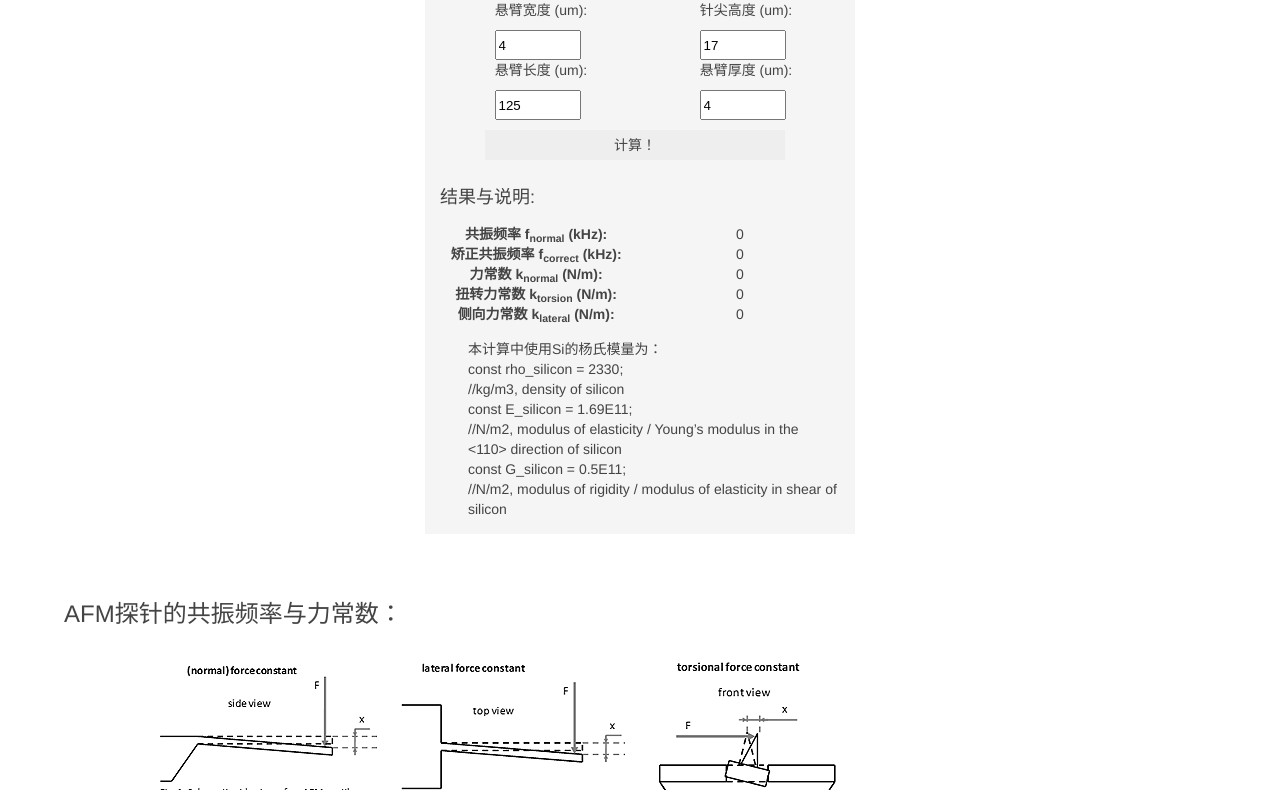
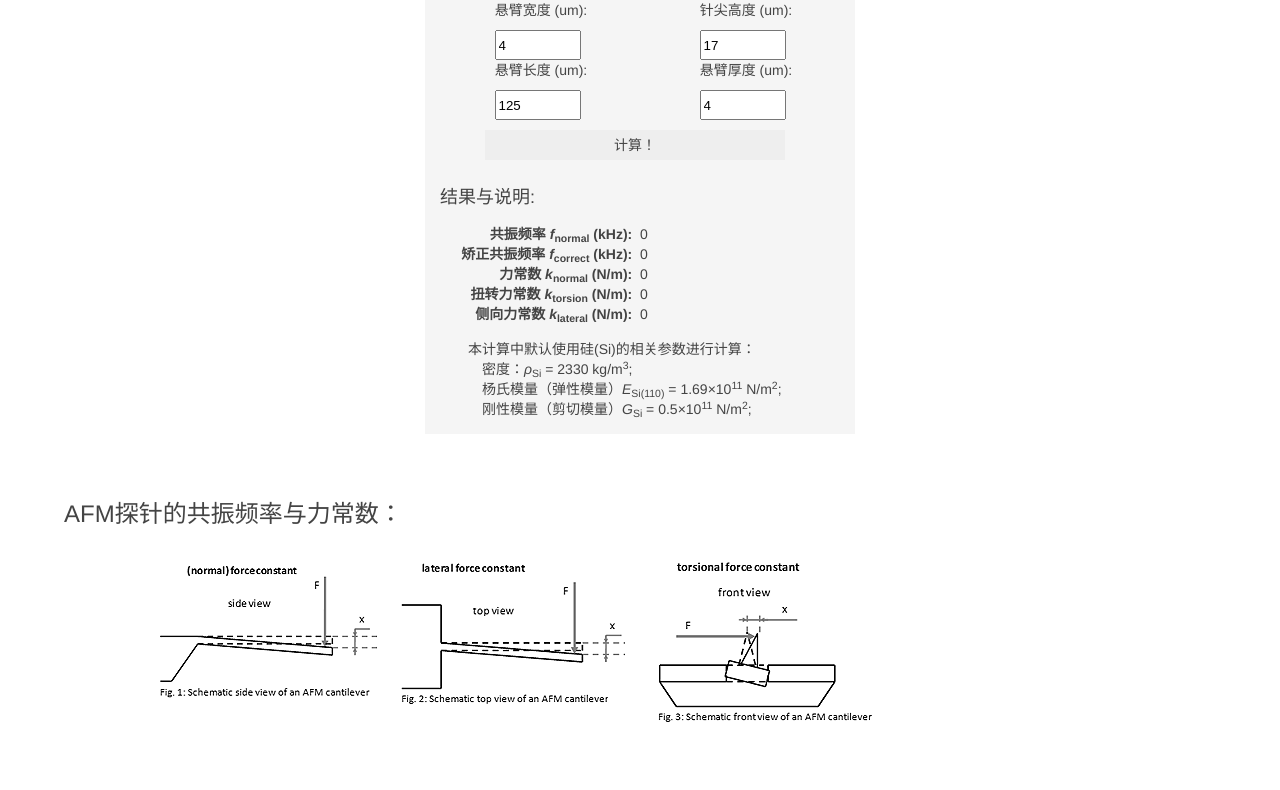
Before and after one commit to lsforusual/afmParasCalc, a plain HTML site: page index.html in a window 1280 px wide. Shown: the part 155-945 px from the top of the page. Drawn offline with Linux system fonts and the light colour scheme.

Commit message:
modified style

```diff
--- a/css/style.css
+++ b/css/style.css
@@ -10,11 +10,12 @@
     max-width: 300px;
 }
 dl>dd{
-    text-align: center;
+    padding-left: 10%;
+    text-align: left;
     width: 20%;
 }
 dl>dt{
-    text-align: center;
+    text-align: right;
     width: 60%;
 }
 label{
--- a/index.html
+++ b/index.html
@@ -58,7 +58,7 @@
 
         <!--- Calc Part ---->
         <div id="mainPanel" class="uk-panel uk-panel-box uk-container-center uk-text-center">
-            <h1 id="panelTitle">AFM 力常数估算<sup><a href="#Ref">[Ref]</a></sup></h1>
+            <h1 id="panelTitle">AFM 力常数估算<sup><a href="#Ref" >[1]</a></sup></h1>
             <ul id="calc" class="uk-grid uk-grid-small uk-grid-width-medium-1-2 uk-grid-width-small-1-1">
                 <li >
                     <label for="width" >悬臂宽度  (um):&nbsp;</label>
@@ -82,28 +82,30 @@
             <h3 class="uk-text-left">结果与说明:</h3>
 
             <dl id="result" class="uk-grid uk-grid-collapse uk-grid-width-medium-1-2 uk-grid-width-small-1-1">
-                    <dt>共振频率 f<sub>normal</sub>  (kHz): &nbsp;</dt><dd id="FreqNTM">0</dd>
-                    <dt>矫正共振频率 f<sub>correct</sub> (kHz): &nbsp;</dt>  <dd id="FreqWTM">0</dd>
-                    <dt>力常数 k<sub>normal</sub>  (N/m): &nbsp;</dt> <dd id="nFC">0</dd>
-                    <dt>扭转力常数 k<sub>torsion</sub> (N/m): &nbsp;</dt> <dd id="tFC">0</dd>
-                    <dt>侧向力常数 k<sub>lateral</sub> (N/m): &nbsp;</dt> <dd id="lFC">0</dd>
+                    <dt class="uk-text-center-small">共振频率 <i>f</i><sub>normal</sub>  (kHz): &nbsp;</dt>
+                        <dd id="FreqNTM" class="uk-text-center-small"> 0</dd>
+                    <dt class="uk-text-center-small">矫正共振频率 <i>f</i><sub>correct</sub> (kHz): &nbsp;</dt>
+                        <dd id="FreqWTM" class="uk-text-center-small">0</dd>
+                    <dt class="uk-text-center-small">力常数 <i>k</i><sub>normal</sub>  (N/m): &nbsp;</dt>
+                        <dd id="nFC" class="uk-text-center-small">0</dd>
+                    <dt class="uk-text-center-small">扭转力常数 <i>k</i><sub>torsion</sub> (N/m): &nbsp;</dt>
+                        <dd id="tFC" class="uk-text-center-small">0</dd>
+                    <dt class="uk-text-center-small">侧向力常数 <i>k</i><sub>lateral</sub> (N/m): &nbsp;</dt>
+                        <dd id="lFC" class="uk-text-center-small">0</dd>
             </dl>
 
             <p class="uk-text-left">
-            本计算中使用Si的杨氏模量为：<br>
-            const rho_silicon = 2330; <br>
-            //kg/m3,  density of silicon <br>
-            const E_silicon = 1.69E11; <br>
-            //N/m2, modulus of elasticity / Young’s modulus in the <110> direction of silicon<br>
-            const G_silicon = 0.5E11;<br>
-            //N/m2, modulus of rigidity / modulus of elasticity in shear of silicon<br>
-        </p>
+            本计算中默认使用硅(Si)的相关参数进行计算：<br>
+                &emsp;密度：<i>ρ</i><sub>Si</sub> = 2330 kg/m<sup>3</sup>; <br>
+                &emsp;杨氏模量（弹性模量）<i>E</i><sub>Si(110)</sub> = 1.69×10<sup>11</sup> N/m<sup>2</sup>; <br>
+                &emsp;刚性模量（剪切模量）<i>G</i><sub>Si</sub> = 0.5×10<sup>11</sup> N/m<sup>2</sup>;<br>
+            </p>
         </div>
 
         <div id="Intro" class="uk-panel-body uk-margin-large">
             <h2>AFM探针的共振频率与力常数：</h2>
             <p>
-                <img src="img/resonance-frequency-afm-cantilever.png" style="margin:auto,0"></sup>
+                <img src="img/resonance-frequency-afm-cantilever.png" style="margin: 0 auto;" /></sup>
 
             </p>
 
@@ -111,9 +113,9 @@
 
         <div id="Ref" class="uk-panel-body" >
             <h2>参考文献：</h2>
-            <p><a href="https://www.nanoandmore.com/more-about-afm-cantilevers" target="_blank">[1]：NanoAndMore网站</a>
+            <p>[1]：<a href="https://www.nanoandmore.com/more-about-afm-cantilevers" target="_blank">NanoAndMore网站</a>
                 <br />
-                [2]：Formulas are derived from “Roark’s Formulas for Stress and Strain”, 6th edition, Waren C. Young, McGraw Hill.
+               [2]：Formulas are derived from “Roark’s Formulas for Stress and Strain”, 6th edition, Waren C. Young, McGraw Hill.
             </p>
 
         </div>
```
